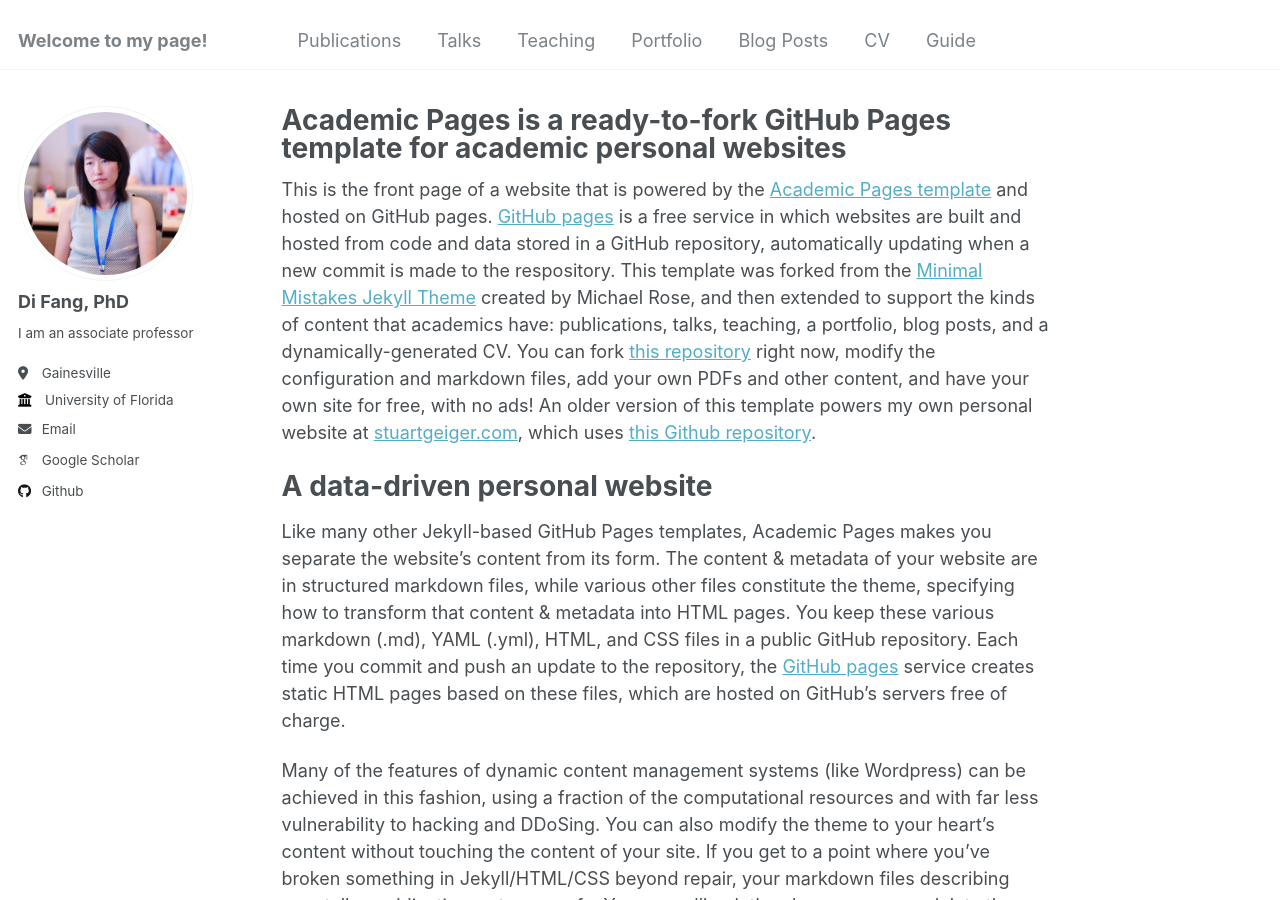
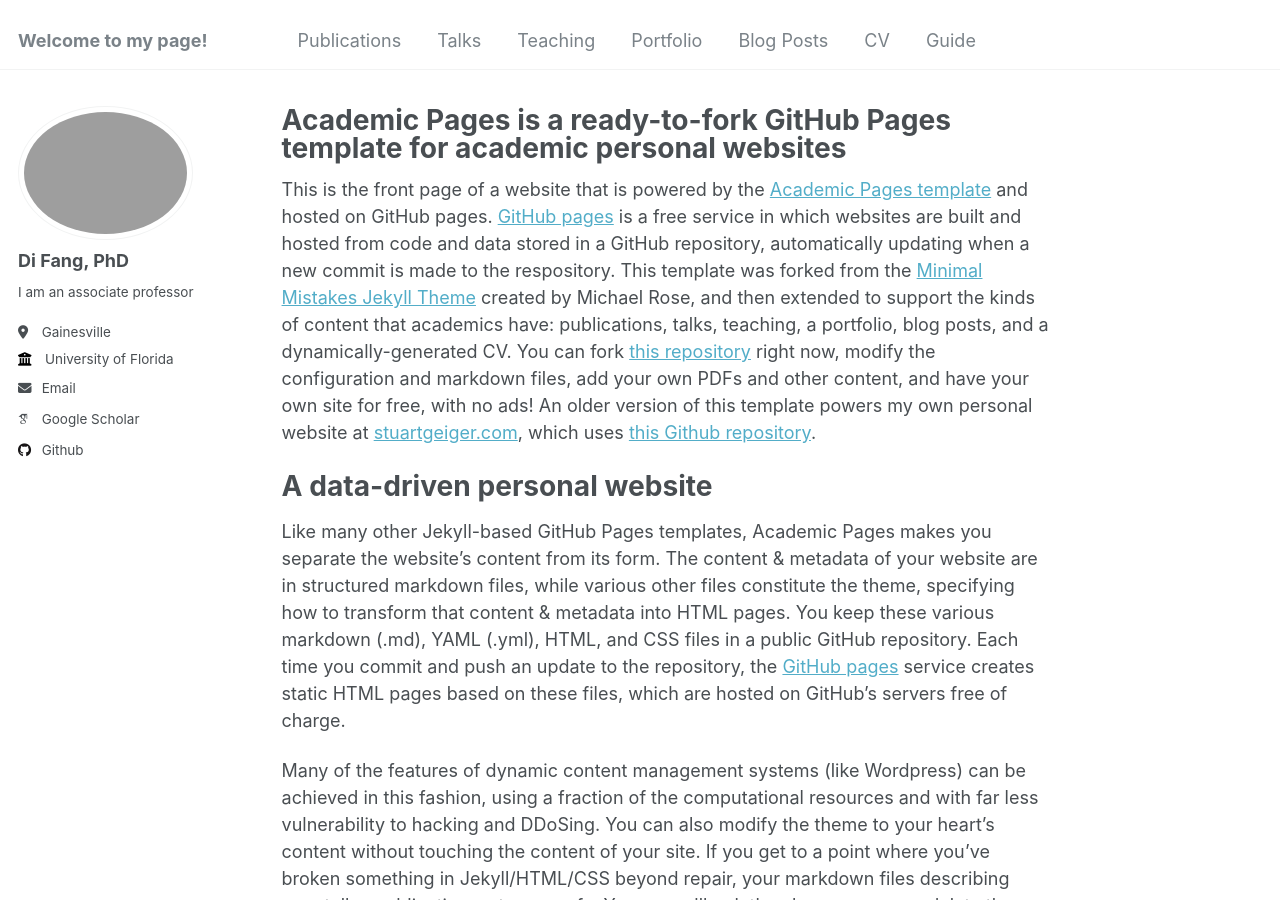
Before and after one commit to fangdi2009/mypage, a Jekyll site: the page built from _pages/about.md, in a window 1280 px wide and 900 px high. Built offline with Jekyll 4.4.1, drawn with Linux system fonts in a browser that asks for light colours; some web fonts are replaced.

Commit message:
Update _config.yml

```diff
--- a/_config.yml
+++ b/_config.yml
@@ -21,7 +21,7 @@ repository               : "academicpages/academicpages.github.io"
 #               Additional customization can be done by editing /_includes/author-profile.html
 author:
   # Biographic information
-  avatar           : "profile.jpg"
+  avatar           : "di-fang.png"
   name             : "Di Fang, PhD"
   pronouns         : # example: "she/her"
   bio              : "I am an associate professor"
```
